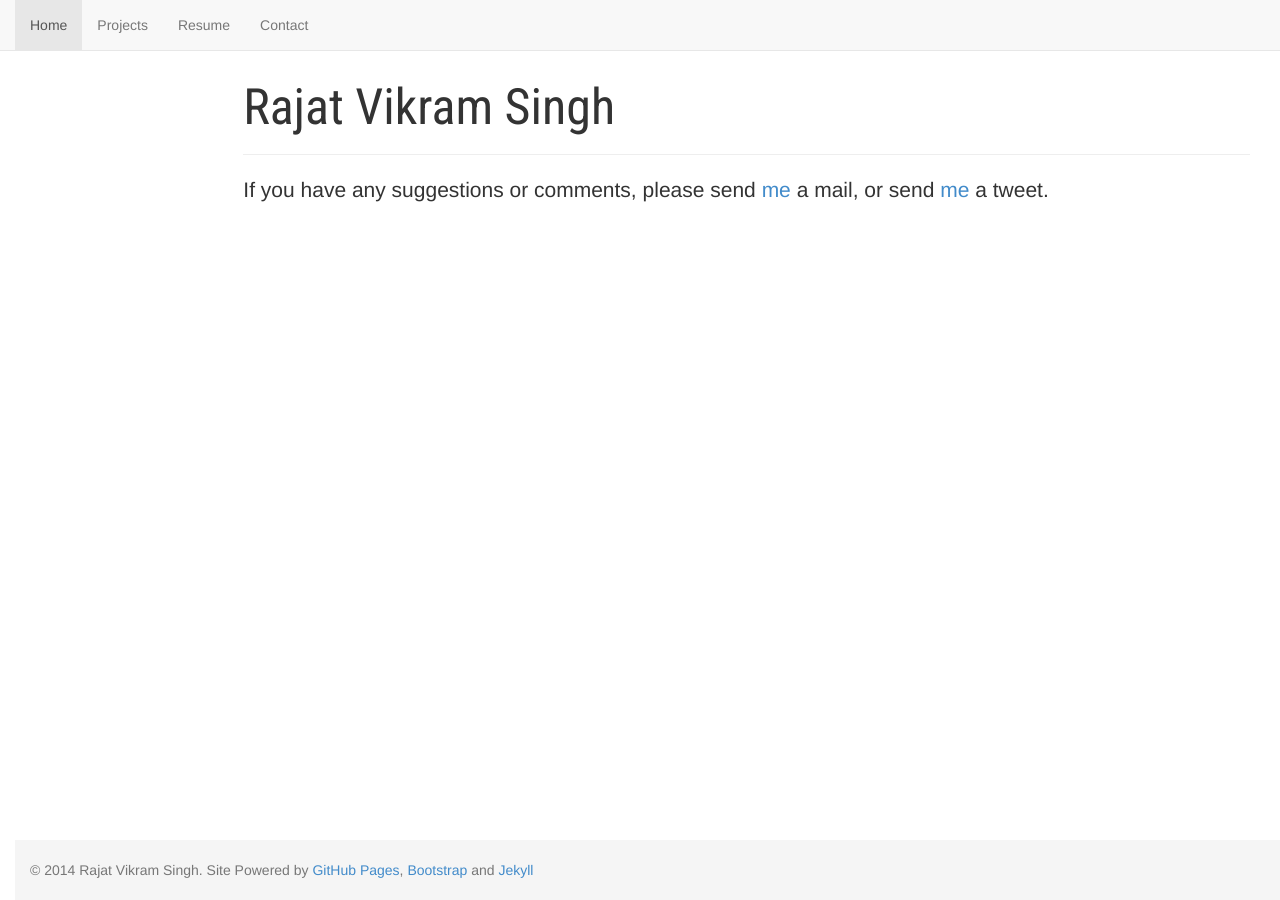
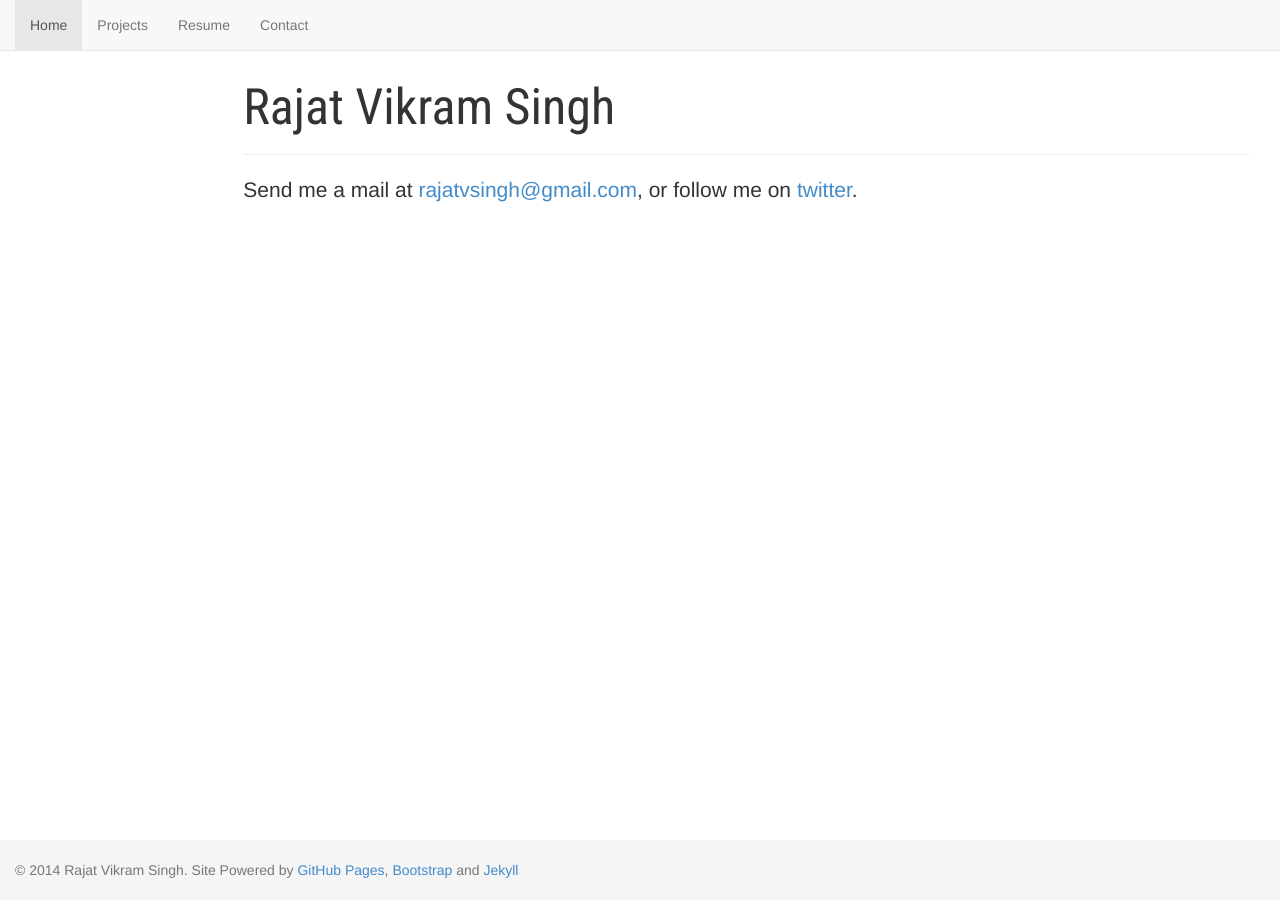
Before and after one commit to rajatvikramsingh/rajatvikramsingh.github.io, a Jekyll site: the page built from contact.html, in a window 1280 px wide. Built offline with Jekyll 4.4.1, drawn with Linux system fonts in a browser that asks for light colours; Markdown is read by kramdown in place of the engine named in the settings.

Commit message:
Adding 404 page

```diff
--- a/contact.html
+++ b/contact.html
@@ -3,6 +3,5 @@ title: contact
 layout: default
 permalink: /contact.html
 ---
-<div>
-<p class="lead">If you have any suggestions or comments, please send <a href="mailto: rajatvsingh@gmail.com">me</a> a mail, or send <a href="http://twitter.com/rajatvsingh">me</a> a tweet.</p>
+<p class="lead">Send me a mail at <a href="mailto: rajatvsingh@gmail.com">rajatvsingh@gmail.com</a>, or follow me on <a href="http://twitter.com/rajatvsingh">twitter</a>.</p>
 </div>
```
Also changed, not shown: 404.html (added, +7 -0 lines).
